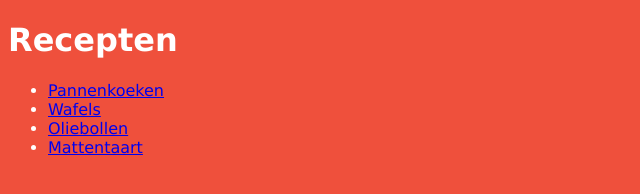
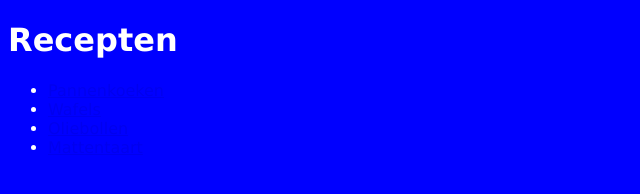
Before and after one commit to teye007/recepten, a plain HTML site: page index.html in a window 1280 px wide. Shown: the whole page, without its empty margins (0-640 px from the left). Drawn offline with Linux system fonts and the light colour scheme.

Commit message:
Update default.css

```diff
--- a/default.css
+++ b/default.css
@@ -1,5 +1,5 @@
 body {
 	font-family: verdana;
-	background-color: #EF503C;
+	background-color: Blue;
 	color: white;
 }
```
